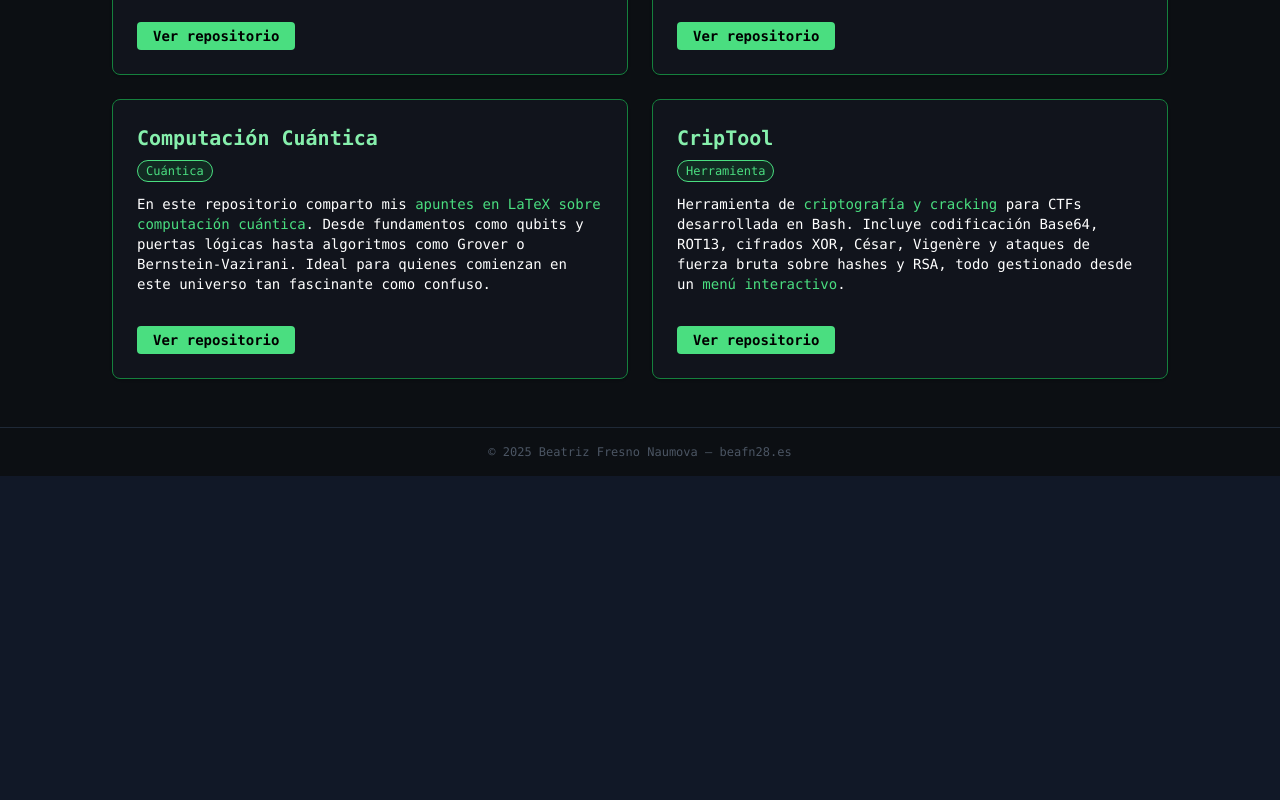
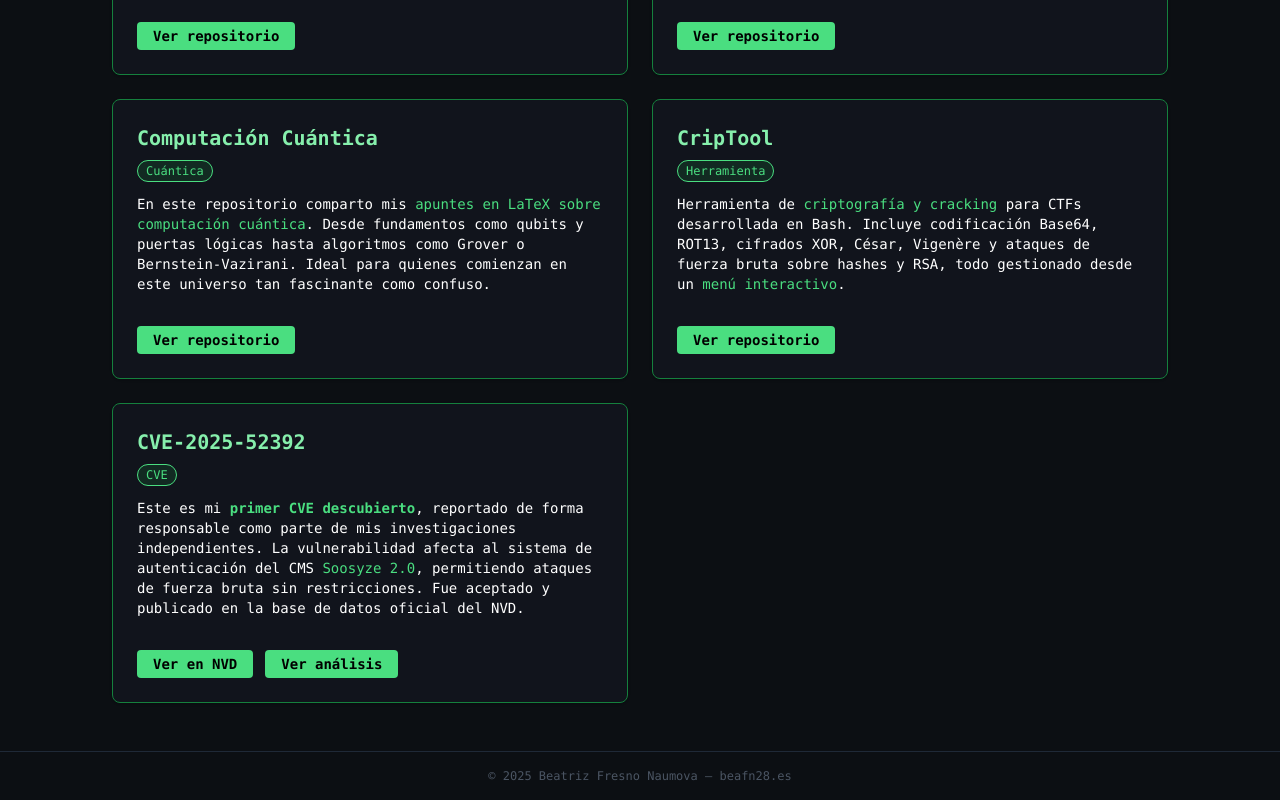
Before and after one commit to beafn28/beafn28.es, a Vue app: page /proyectos in a window 1280 px wide. Shown: the part 1802-2602 px from the top of the page. Before the commit the page ends 2278 px from the top, so only its background shows below. Built offline with nearby package versions, Linux system fonts and the light colour scheme.

Commit message:
añadir mi primer cve

```diff
--- a/src/views/Proyectos.vue
+++ b/src/views/Proyectos.vue
@@ -321,6 +321,34 @@
     </div>
   </div>
 </template>
+<!-- CVE-2025-52392 -->
+<template v-else-if="project.title === 'CVE-2025-52392'">
+  <div class="flex flex-col h-full justify-between">
+    <div>
+      <h3 class="text-xl font-bold text-green-300 mb-2">CVE-2025-52392</h3>
+      <div class="flex flex-wrap gap-2 mb-3">
+        <span v-for="tag in project.tags" :key="tag" class="px-2 py-0.5 bg-green-700/20 text-green-400 border border-green-400 text-xs rounded-full">
+          {{ tag }}
+        </span>
+      </div>
+      <p class="text-sm text-white mb-4">
+        Este es mi <span class="text-green-400 font-bold">primer CVE descubierto</span>, reportado de forma responsable como parte de mis investigaciones independientes.
+        La vulnerabilidad afecta al sistema de autenticación del CMS <span class="text-green-400">Soosyze 2.0</span>, permitiendo ataques de fuerza bruta sin restricciones.
+        Fue aceptado y publicado en la base de datos oficial del NVD.
+      </p>
+    </div>
+    <div class="flex gap-3 flex-wrap mt-auto pt-4">
+      <a :href="project.link" target="_blank"
+        class="text-sm text-black bg-green-400 hover:bg-green-500 px-4 py-1 rounded transition font-bold">
+        Ver en NVD
+      </a>
+      <a :href="project.extraLink" target="_blank"
+        class="text-sm text-black bg-green-400 hover:bg-green-500 px-4 py-1 rounded transition font-bold">
+        Ver análisis
+      </a>
+    </div>
+  </div>
+</template>
           <!-- Otros proyectos -->
           <template v-else>
             <div class="flex flex-col h-full justify-between">
@@ -368,7 +396,7 @@ function scrollToTop() {
 const route = useRoute()
 
 const activeCategory = ref('Todos')
-const categories = ['Todos', 'CTF', 'Herramienta', 'Apuntes', 'Cuántica']
+const categories = ['Todos', 'CTF', 'Herramienta', 'Apuntes', 'Cuántica', 'CVE']
 
 // Reacciona al tag en la URL (por ejemplo: /proyectos?tag=CTF)
 watch(
@@ -405,6 +433,13 @@ const projects = [
   { title: 'VulnSpy', link: 'https://github.com/beafn28/VulnSpy', tags: ['Herramienta'], description: 'Script para analizar vulnerabilidades comunes en servicios expuestos.' },
   { title: 'Computacion Cuantica', link: 'https://github.com/beafn28/Computacion-Cuantica', tags: ['Cuántica'], description: 'Ejercicios, recursos y experimentos relacionados con la computación cuántica.' },
   { title: 'CripTool', link: 'https://github.com/beafn28/CripTool', tags: ['Herramienta'], description: 'Herramienta básica para cifrado y descifrado con algoritmos clásicos.' },
+  {
+  title: 'CVE-2025-52392',
+  tags: ['CVE'],
+  description: 'Mi primer CVE publicado: vulnerabilidad de fuerza bruta descubierta en el CMS Soosyze 2.0, reportada responsablemente y registrada en el NVD.',
+  link: 'https://nvd.nist.gov/vuln/detail/CVE-2025-52392',
+  extraLink: 'https://beafn28.gitbook.io/beafn28/cve/brute-force-login-vulnerability-in-soosyze-cms-2.0-cve-2025-52392'
+}
 ]
 
 const filteredProjects = computed(() => {
--- a/src/views/SobreMi.vue
+++ b/src/views/SobreMi.vue
@@ -20,6 +20,9 @@
         </p>
         <p class="mb-6 text-lg leading-relaxed">
   Actualmente me encuentro en un proceso continuo de formación, ampliando mis conocimientos y habilidades mediante la obtención de certificaciones cada vez más avanzadas en ciberseguridad. Puedes consultar el progreso y el roadmap completo en el apartado <strong class="text-white">Certificaciones</strong>.
+</p>
+<p class="mb-6 text-lg leading-relaxed">
+  Recientemente he publicado mi <strong class="text-white">primer CVE</strong> identificado de forma responsable: una vulnerabilidad en el sistema de login de Soosyze CMS <strong class="text-white">[CVE-2025-52392]</strong>, incluida en la base de datos oficial del <a href="https://nvd.nist.gov/vuln/detail/CVE-2025-52392" class="text-blue-400 hover:text-green-400">NVD</a>.
 </p>
       </div>
 
```
